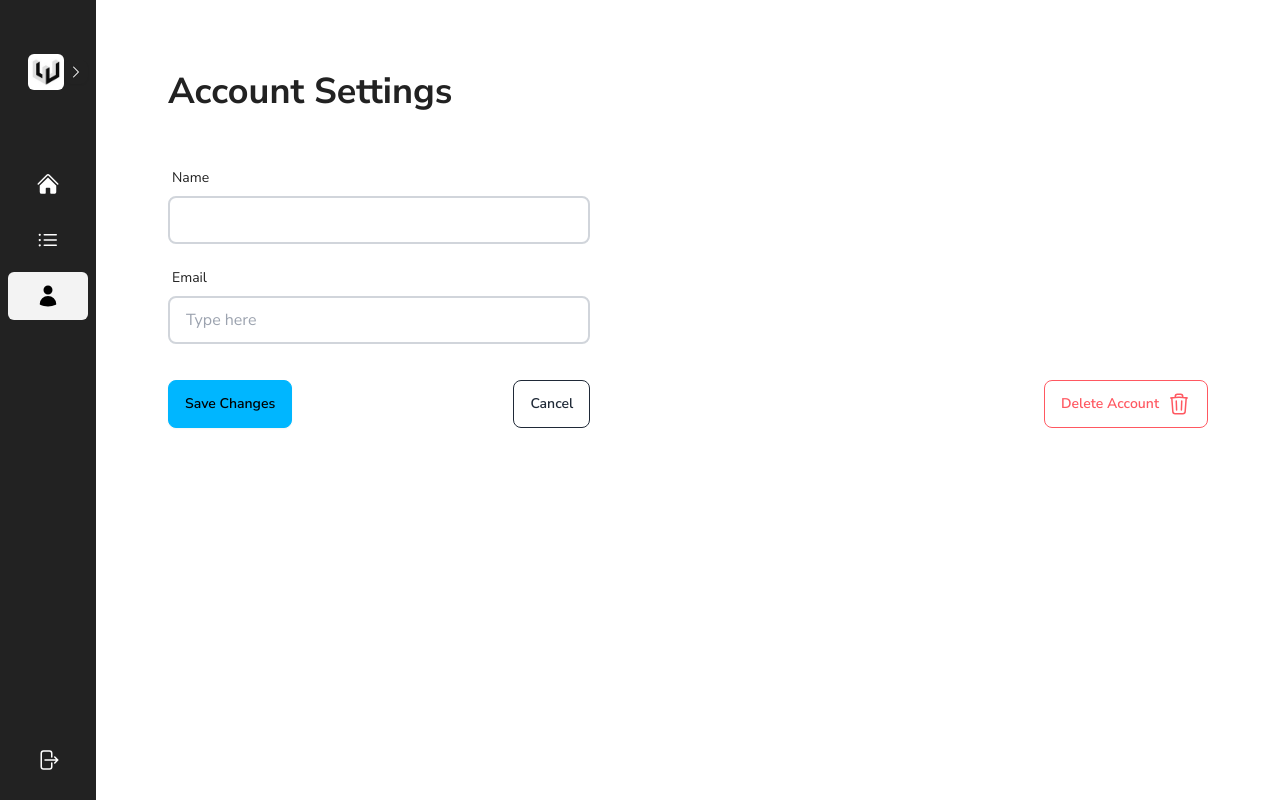
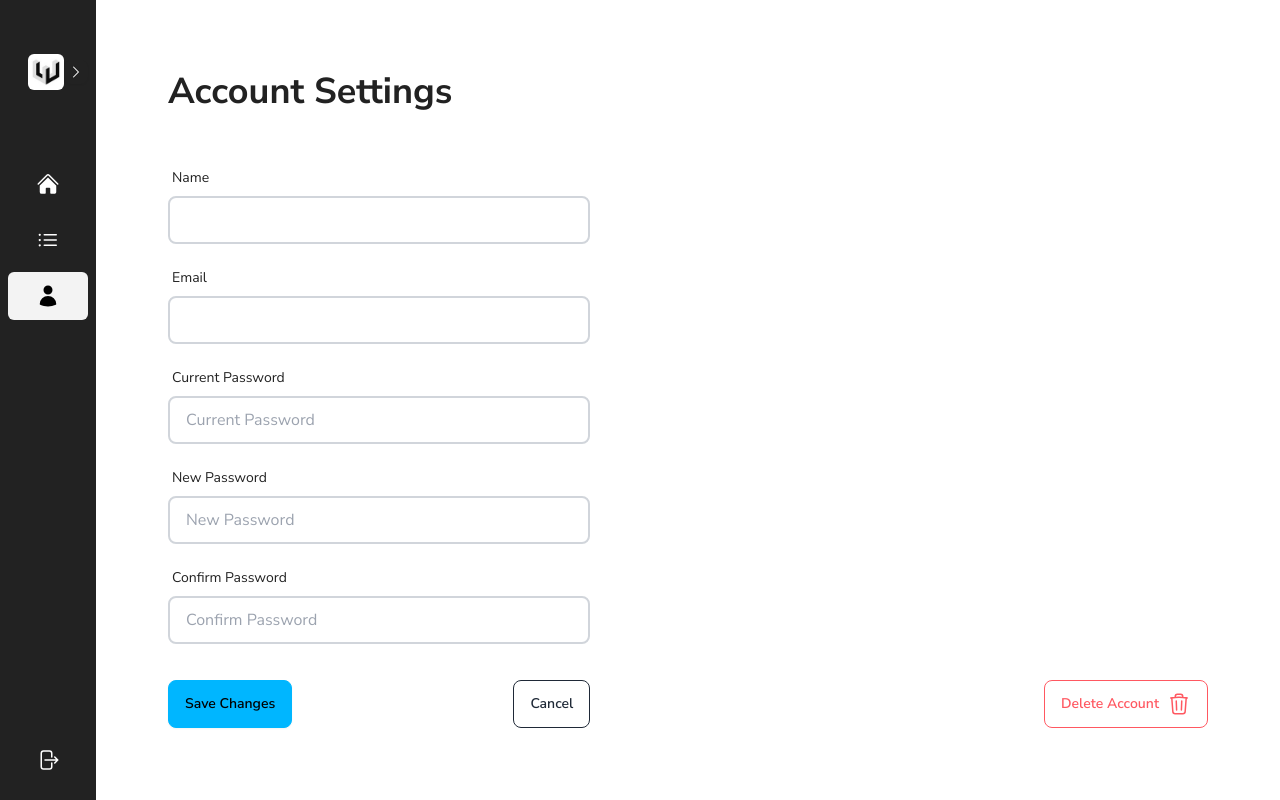
Before and after one commit to zachkfan/pathtoswe, a Next.js app: page /account in a window 1280 px wide. Built offline with nearby package versions, Linux system fonts and the light colour scheme; no server answers; a web font is replaced by a local one.

Commit message:
built post api route, need to plug into front end still, built out account page form

```diff
--- a/src/app/(dashboard-group)/account/page.tsx
+++ b/src/app/(dashboard-group)/account/page.tsx
@@ -1,8 +1,41 @@
 import { auth } from "@/auth";
+import toast from "react-hot-toast";
 import DeleteButton from "@/app/ui/account/delete_button";
 
 export default async function Page() {
   const session = await auth();
+
+  async function handleSubmit(event: React.FormEvent<HTMLFormElement>) {
+    event.preventDefault();
+    try {
+      const formData = new FormData(event.currentTarget);
+      const username = formData.get("username");
+      const email = formData.get("email");
+      const old_password = formData.get("current_password");
+      const password = formData.get("password");
+      const password2 = formData.get("password2");
+      const response = await fetch("/api/account", {
+        method: "POST",
+        body: JSON.stringify({
+          username: username,
+          email: email,
+          old_password: old_password,
+          password: password,
+          password2: password2,
+        }),
+      });
+      const result = (await response.json()) as { message: string };
+      if (response.ok) {
+        toast.success("Account Created! Redirecting in 3 seconds");
+        await new Promise((resolve) => setTimeout(resolve, 3000));
+      } else {
+        toast.error(result.message);
+      }
+    } catch (error) {
+      toast.error("Something Went Wrong");
+      return "Something Went Wrong";
+    }
+  }
 
   return (
     <div className="p-6">
@@ -17,6 +50,7 @@ export default async function Page() {
             </div>
             <input
               type="text"
+              name="username"
               placeholder={session?.user.name as string | undefined}
               className="input input-bordered w-full bg-transparent border-2 border-gray-300 focus:border-gray-300 text-black-gray"
             />
@@ -27,7 +61,45 @@ export default async function Page() {
             </div>
             <input
               type="text"
-              placeholder="Type here"
+              name="email"
+              placeholder={session?.user.email}
+              className="input input-bordered w-full bg-transparent border-2 border-gray-300 focus:border-gray-300 text-black-gray"
+            />
+          </label>
+          <label className="form-control w-full">
+            <div className="label">
+              <span className="label-text text-black-gray">
+                Current Password
+              </span>
+            </div>
+            <input
+              type="text"
+              name="current_password"
+              placeholder="Current Password"
+              className="input input-bordered w-full bg-transparent border-2 border-gray-300 focus:border-gray-300 text-black-gray"
+            />
+          </label>
+          <label className="form-control w-full">
+            <div className="label">
+              <span className="label-text text-black-gray">New Password</span>
+            </div>
+            <input
+              type="text"
+              name="password"
+              placeholder="New Password"
+              className="input input-bordered w-full bg-transparent border-2 border-gray-300 focus:border-gray-300 text-black-gray"
+            />
+          </label>
+          <label className="form-control w-full">
+            <div className="label">
+              <span className="label-text text-black-gray">
+                Confirm Password
+              </span>
+            </div>
+            <input
+              type="text"
+              name="password2"
+              placeholder="Confirm Password"
               className="input input-bordered w-full bg-transparent border-2 border-gray-300 focus:border-gray-300 text-black-gray"
             />
           </label>
--- a/src/app/api/account/route.ts
+++ b/src/app/api/account/route.ts
@@ -1,5 +1,8 @@
 import prisma from "@/app/lib/prismadb";
+import { EditAccountDataType } from "@/app/lib/types";
 import { NextResponse } from "next/server";
+import {User} from "@prisma/client"
+import bcrypt from "bcryptjs"
 export async function DELETE(request : Request){
 try{
     const {id} = (await request.json()) as {
@@ -36,25 +39,60 @@ catch(error){
 }
 }
 
-// export async function POST(){
-//     try{
-//         const session = await auth()
+export async function POST(request : Request){
+    try{
+        const {id, username, email, old_password, password, password2} = (await request.json()) as EditAccountDataType
+        console.log(username)
+        if (id){
+            if (old_password || password || password2){
+                if (password != password2){
+                    return NextResponse.json({
+                        message: "Passwords Dont Match"
+                    }, {status: 400})
+                }
+                // eslint-disable-next-line @typescript-eslint/no-unsafe-call, @typescript-eslint/no-unsafe-member-access
+                const user = await prisma.user.findUnique({
+                    where: {
+                        id : id
+                    }
+                }) as User
+                if (user.password){
+                const passwordsMatch = await bcrypt.compare(old_password, user.password)
+                if (!passwordsMatch){
+                    return NextResponse.json({
+                        message: "Incorrect Current Password"
+                    }, {status: 400})
+                }
+            }
+            }
+            // eslint-disable-next-line @typescript-eslint/no-unsafe-call, @typescript-eslint/no-unsafe-member-access
+            await prisma.user.update({
+                where:{
+                    id: id
+                },
+                data: {
+                    name: username || undefined,
+                    email: email || undefined,
+                    password: password || undefined
+                }
+            })
 
-//         if (session){
-
-//         }
-//         else{
-//             return NextResponse.json({
-//                 message:"Not Authenticated"
-//             },
-//         {status: 400})
-//         }
-//     }
-//     catch(error){
-//         console.log("Internal Server Error")
-//         return NextResponse.json({
-//             message: "Internal Server Error"
-//         },
-//     {status: 500})
-//     }
-// }
+            return NextResponse.json({
+                message:"Successfully Edited"
+            }, {status: 200})
+        }
+        else{
+            return NextResponse.json({
+                message:"Not Authenticated"
+            },
+        {status: 400})
+        }
+    }
+    catch(error){
+        console.log("Internal Server Error")
+        return NextResponse.json({
+            message: "Internal Server Error"
+        },
+    {status: 500})
+    }
+}
```
Also changed, not shown: src/app/lib/types.ts (+9 -0 lines).
